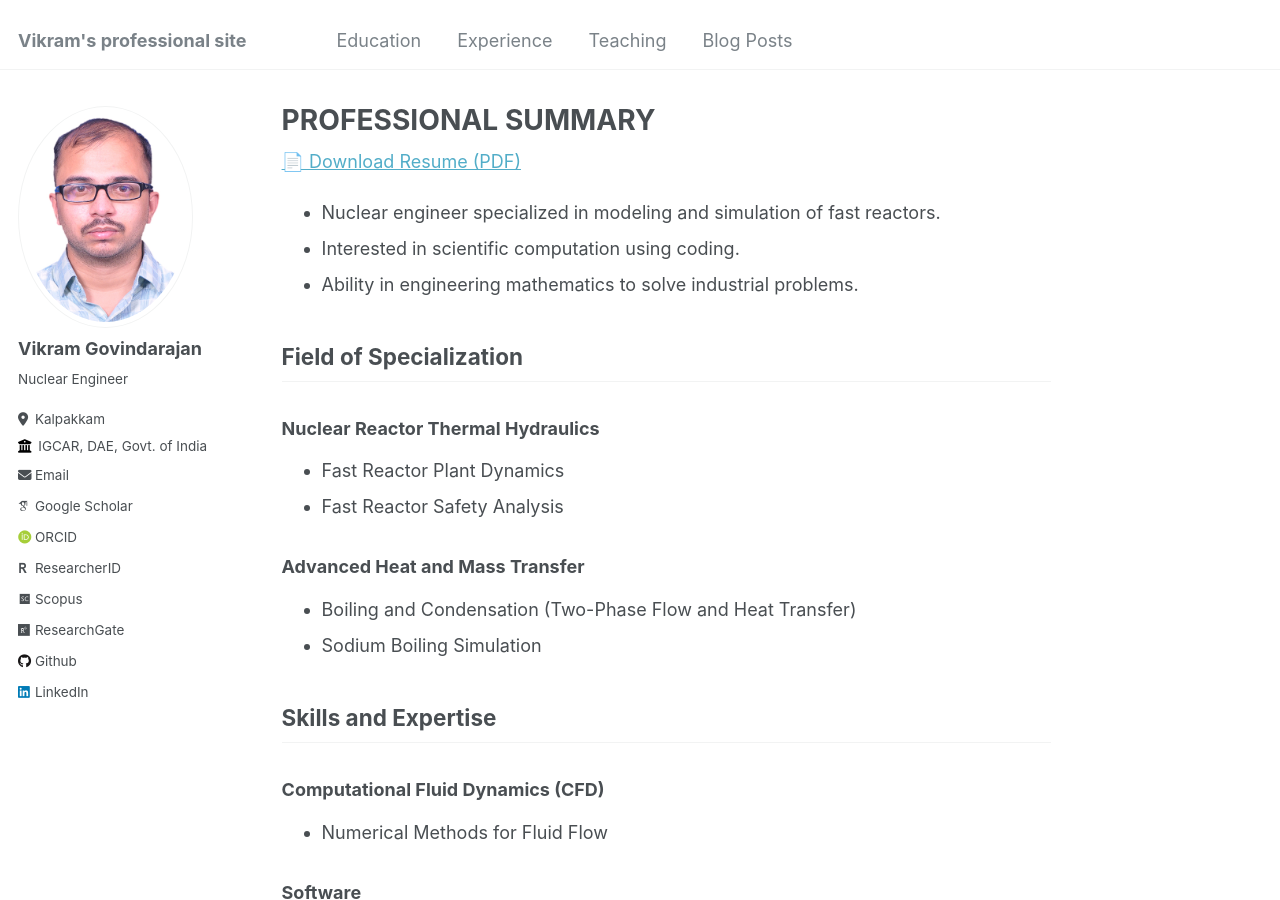
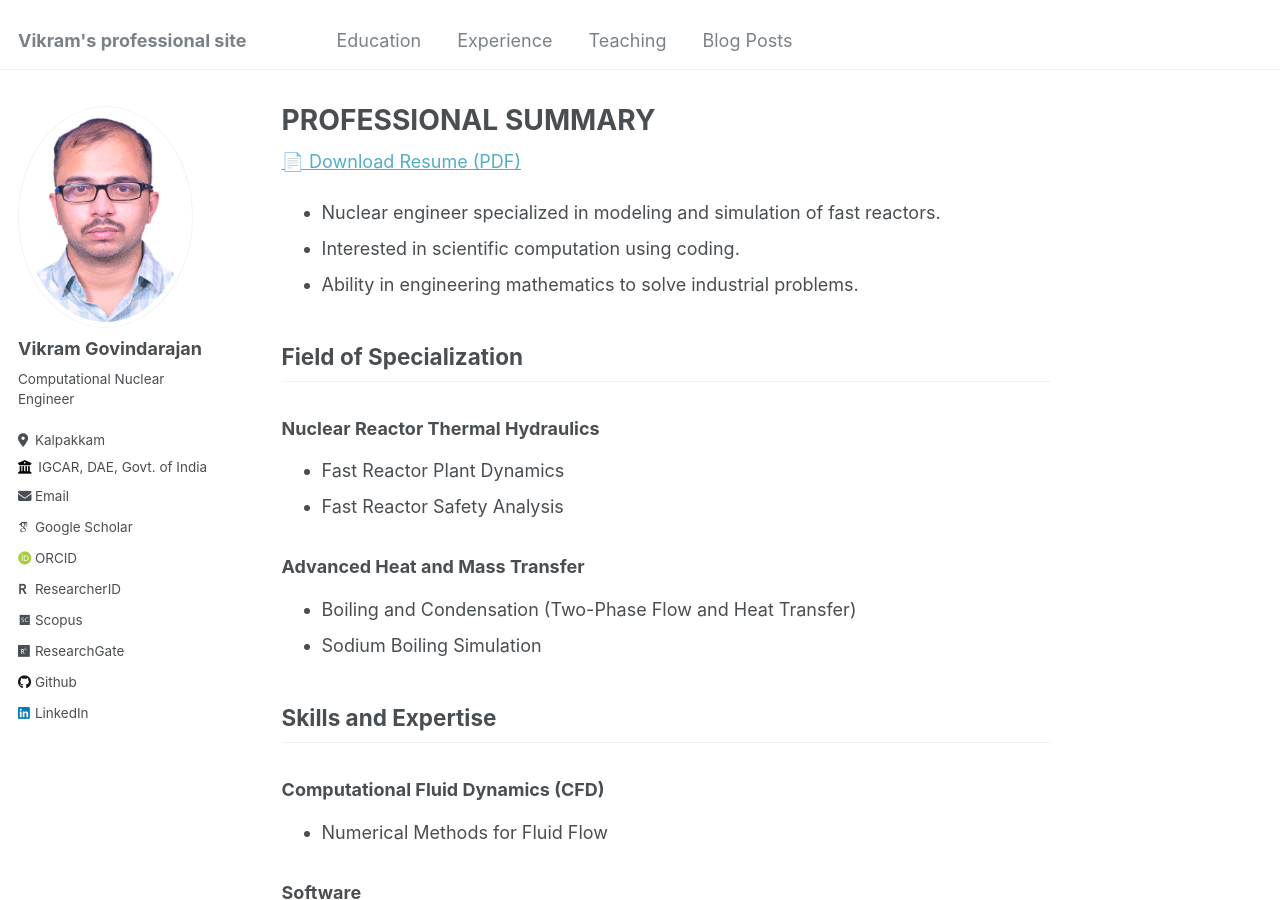
Before and after one commit to VikramGovindarajan/vikramgovindarajan.github.io, a Jekyll site: the page built from _pages/about.md, in a window 1280 px wide and 900 px high. Built offline with Jekyll 4.4.1, drawn with Linux system fonts in a browser that asks for light colours; some web fonts are replaced.

Commit message:
update role

```diff
--- a/_config.yml
+++ b/_config.yml
@@ -11,7 +11,7 @@ locale                   : "en-US"
 title                    : "Vikram's professional site"
 title_separator          : "-"
 name                     : &name "Vikram Govindarajan"
-description              : &description "Nuclear Engineer"
+description              : &description "Computational Nuclear Engineer"
 url                      : https://vikramgovindarajan.github.io # the base hostname & protocol for your site e.g. "https://mmistakes.github.io"
 baseurl                  : "" # the subpath of your site, e.g. "/blog"
 repository               : "vikramgovindarajan/vikramgovindarajan.github.io"
@@ -24,7 +24,7 @@ author:
   avatar           : "profile.jpg"
   name             : "Vikram Govindarajan"
   pronouns         : #"he/him"
-  bio              : "Nuclear Engineer"
+  bio              : "Computational Nuclear Engineer"
   location         : "Kalpakkam"
   employer         : "IGCAR, DAE, Govt. of India"
   uri              : # URL
```
